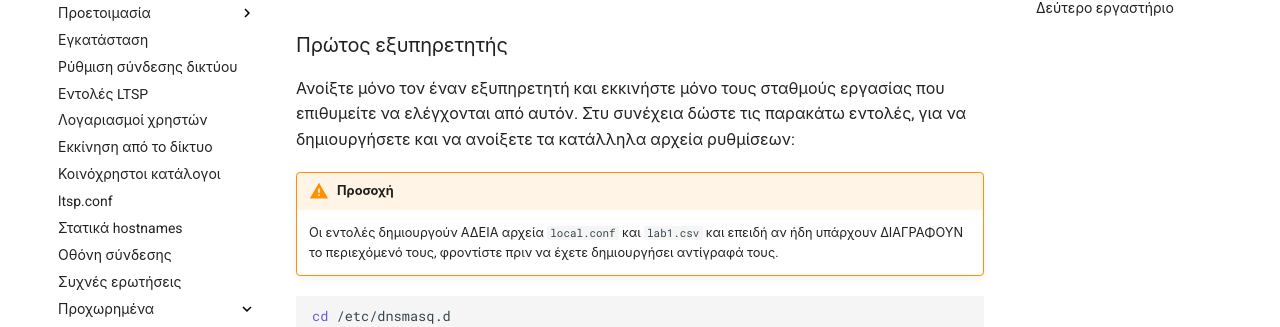
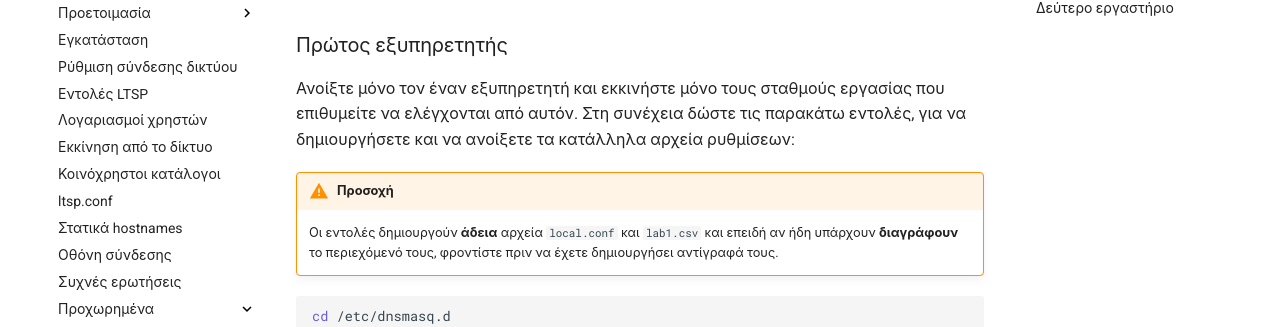
Before and after one commit to siahos/el.ltsp.org, an MkDocs documentation site: the page built from docs/ltsp/multiple-labs.md, in a window 1280 px wide and 900 px high, scrolled down 583 px. Shown: the part 181-508 px from the top of the window. Built offline with MkDocs 1.6.1 and Material for MkDocs 9.7.7, drawn with Linux system fonts in a browser that asks for light colours; comment, search, counter and statistics services are not loaded.

Commit message:
update multiple-labs

````diff
--- a/docs/ltsp/multiple-labs.md
+++ b/docs/ltsp/multiple-labs.md
@@ -26,12 +26,12 @@ server, με βάση τη MAC address τους, ακολουθώντας την
 ### Πρώτος εξυπηρετητής
 
 Ανοίξτε μόνο τον έναν εξυπηρετητή και εκκινήστε μόνο τους σταθμούς εργασίας που
-επιθυμείτε να ελέγχονται από αυτόν. Στυ συνέχεια δώστε τις παρακάτω εντολές,
+επιθυμείτε να ελέγχονται από αυτόν. Στη συνέχεια δώστε τις παρακάτω εντολές,
 για να δημιουργήσετε και να ανοίξετε τα κατάλληλα αρχεία ρυθμίσεων:
 
 !!! warning "Προσοχή"
-    Οι εντολές δημιουργούν ΑΔΕΙΑ αρχεία `local.conf` και `lab1.csv` και επειδή
-    αν ήδη υπάρχουν ΔΙΑΓΡΑΦΟΥΝ το περιεχόμενό τους, φροντίστε πριν να έχετε
+    Οι εντολές δημιουργούν **άδεια** αρχεία `local.conf` και `lab1.csv` και επειδή
+    αν ήδη υπάρχουν **διαγράφουν** το περιεχόμενό τους, φροντίστε πριν να έχετε
     δημιουργήσει αντίγραφά τους.
 
 ```shell
````
